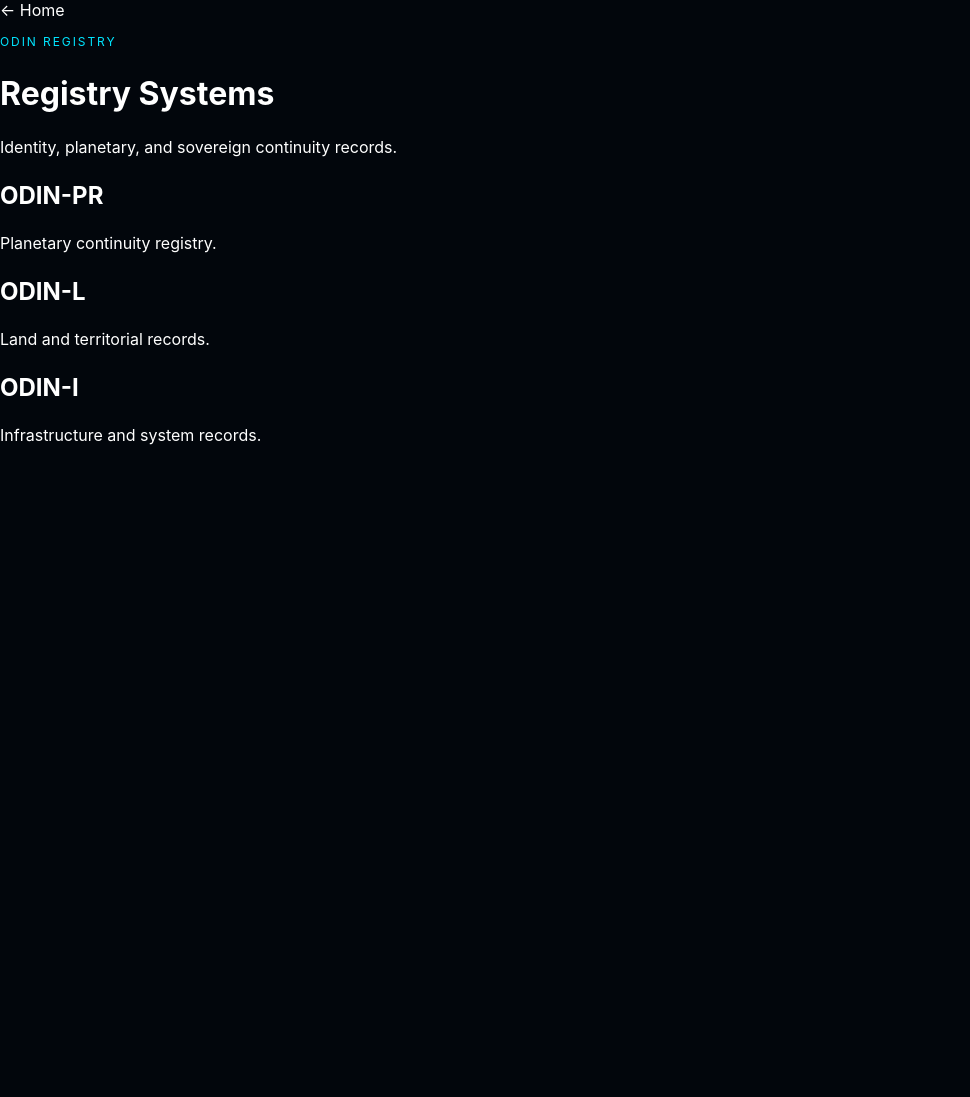
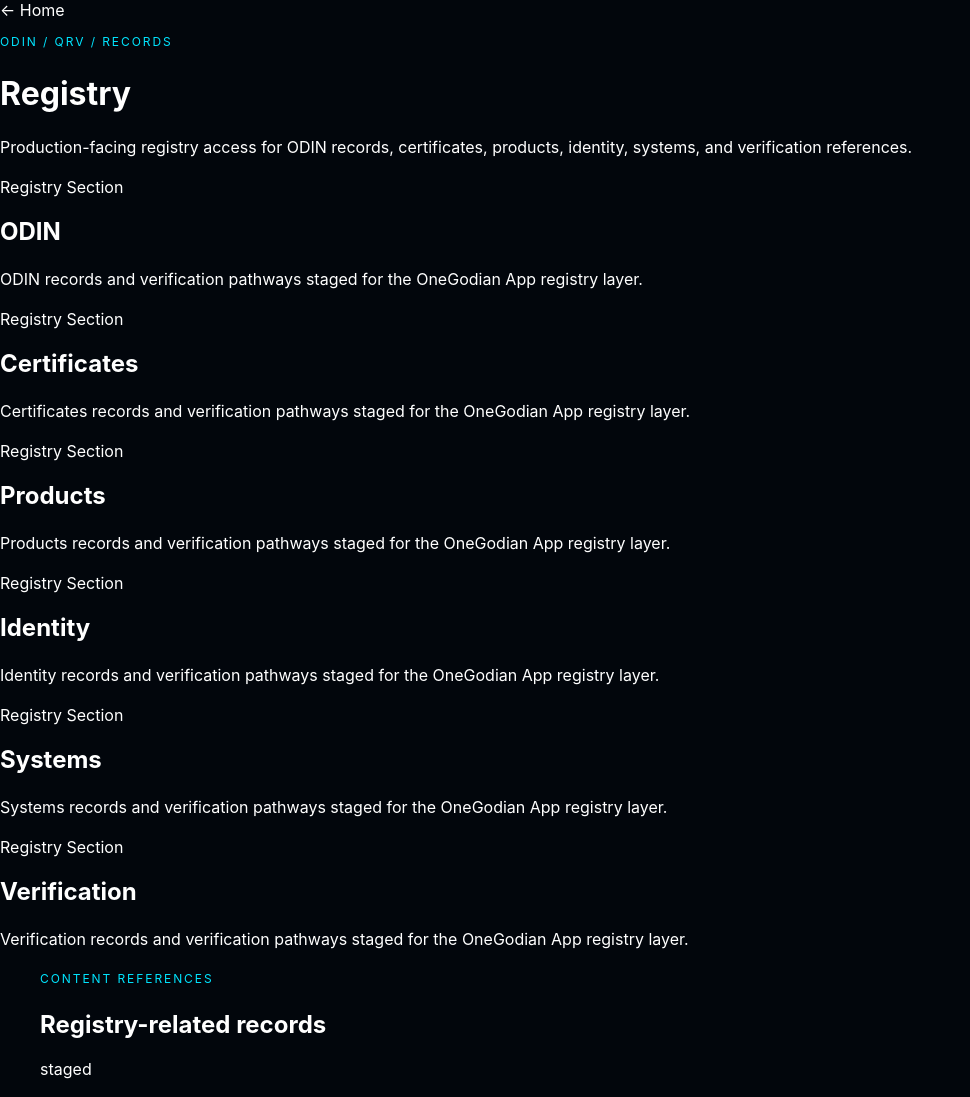
Before and after one commit to ohi-stack/onegodian-app-deploy, a Next.js app: page /registry in a window 1280 px wide. Shown: the top 1097 px of the page, without its empty margins (0-970 px from the left). Before the commit the page ends 800 px from the top, so only its background shows below. Built offline with nearby package versions, Linux system fonts and the light colour scheme.

Commit message:
Render real registry content from content library

```diff
--- a/src/app/registry/page.tsx
+++ b/src/app/registry/page.tsx
@@ -1,3 +1,47 @@
-export default function RegistryPage(){
-return <main className="page"><a href="/">← Home</a><p className="kicker">ODIN Registry</p><h1>Registry Systems</h1><p className="lead">Identity, planetary, and sovereign continuity records.</p><div className="grid"><article className="card"><h2>ODIN-PR</h2><p>Planetary continuity registry.</p></article><article className="card"><h2>ODIN-L</h2><p>Land and territorial records.</p></article><article className="card"><h2>ODIN-I</h2><p>Infrastructure and system records.</p></article></div></main>
+import { onegodianContentLibrary } from '@/data/onegodianContent';
+
+const registrySections = ['ODIN', 'Certificates', 'Products', 'Identity', 'Systems', 'Verification'];
+
+export default function RegistryPage() {
+  const registryRefs = onegodianContentLibrary.filter((item) =>
+    item.category.toLowerCase().includes('registry') ||
+    item.category.toLowerCase().includes('verification') ||
+    item.category.toLowerCase().includes('identity') ||
+    item.category.toLowerCase().includes('protocol') ||
+    item.category.toLowerCase().includes('domain')
+  );
+
+  return (
+    <main className="page">
+      <a href="/">← Home</a>
+      <p className="kicker">ODIN / QRV / Records</p>
+      <h1>Registry</h1>
+      <p className="lead">Production-facing registry access for ODIN records, certificates, products, identity, systems, and verification references.</p>
+
+      <section className="grid">
+        {registrySections.map((section) => (
+          <article className="card" key={section}>
+            <span className="badge">Registry Section</span>
+            <h2>{section}</h2>
+            <p>{section} records and verification pathways staged for the OneGodian App registry layer.</p>
+          </article>
+        ))}
+      </section>
+
+      <section className="section-block">
+        <p className="kicker">Content References</p>
+        <h2>Registry-related records</h2>
+        <div className="grid">
+          {registryRefs.map((item) => (
+            <article className="card" key={item.slug}>
+              <span className="badge">{item.status}</span>
+              <h2>{item.title}</h2>
+              <p>{item.summary}</p>
+              <small>{item.category}</small>
+            </article>
+          ))}
+        </div>
+      </section>
+    </main>
+  );
 }
```
